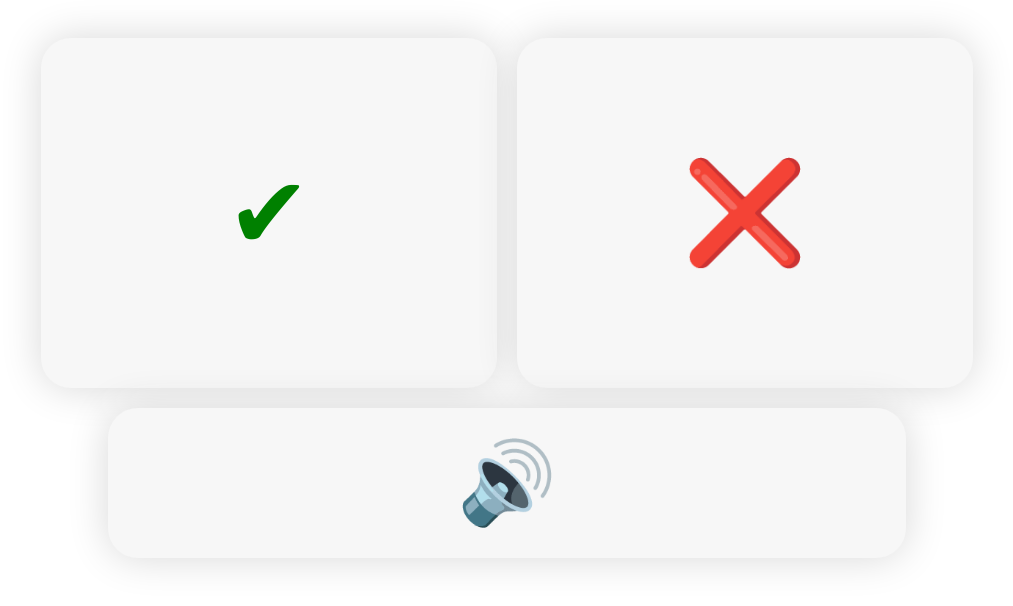
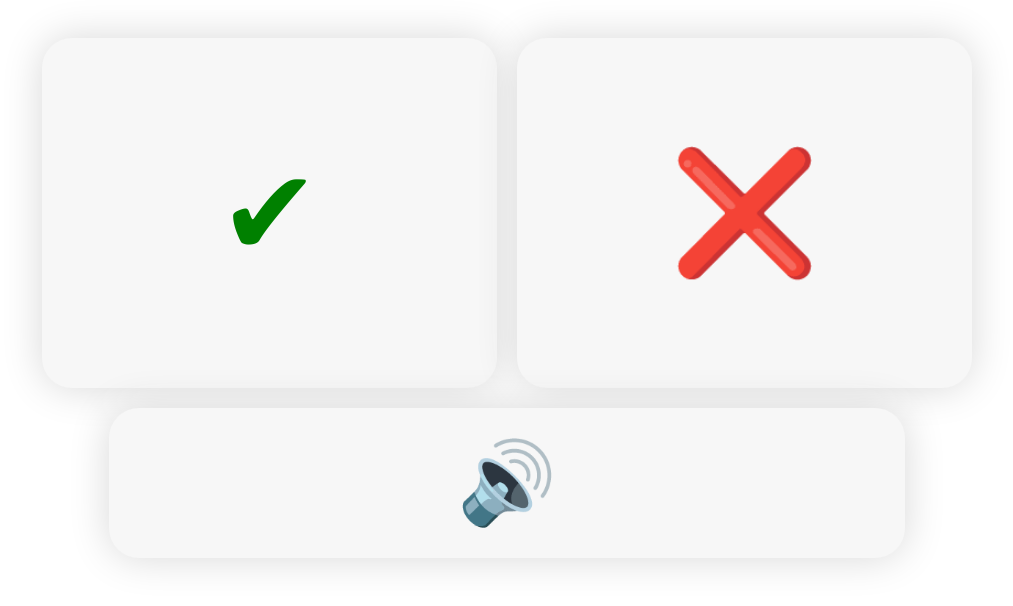
Before and after one commit to danilfliginskiy/danilfliginskiy.github.io, a PHP site: page / in a window 1280 px wide. Shown: the top 606 px of the page, without its empty margins (133-1146 px from the left). Run offline with PHP 8.4, Linux system fonts and the light colour scheme.

Commit message:
Add files via upload

```diff
--- a/Hawai/css/style.css
+++ b/Hawai/css/style.css
@@ -5,7 +5,7 @@ body {
 
 .container {
     margin: 0 auto;
-    width: 1140px;
+    width: 90%;
     padding: 20px;
 }
 
@@ -35,7 +35,7 @@ button {
     border-radius: 30px;
     cursor: pointer;
     box-shadow: 0 0 40px #d8d8d8;
-    font-size: 100px;
+    font-size: 120px;
 }
 
 button:hover {
--- a/Hawai/js/script.js
+++ b/Hawai/js/script.js
@@ -3,16 +3,16 @@ const button2 = document.getElementById('button2')
 const button3 = document.getElementById('button3')
 
 button1.addEventListener('click', () => {
-	playSound('../sounds/check.mp3') // Заменить на имя вашего аудиофайла
+	playSound('./sounds/check.mp3') // Заменить на имя вашего аудиофайла
 })
 
 button2.addEventListener('click', () => {
-	playSound('../sounds/error.mp3') // Заменить на имя вашего аудиофайла
+	playSound('./sounds/error.mp3') // Заменить на имя вашего аудиофайла
 })
 
 button3.addEventListener('click', () => {
 	// Добавлен новый обработчик события
-	playSound('../sounds/new.mp3') // Добавьте имя вашего аудиофайла
+	playSound('./sounds/new.mp3') // Добавьте имя вашего аудиофайла
 })
 
 function playSound(soundURL) {
```
